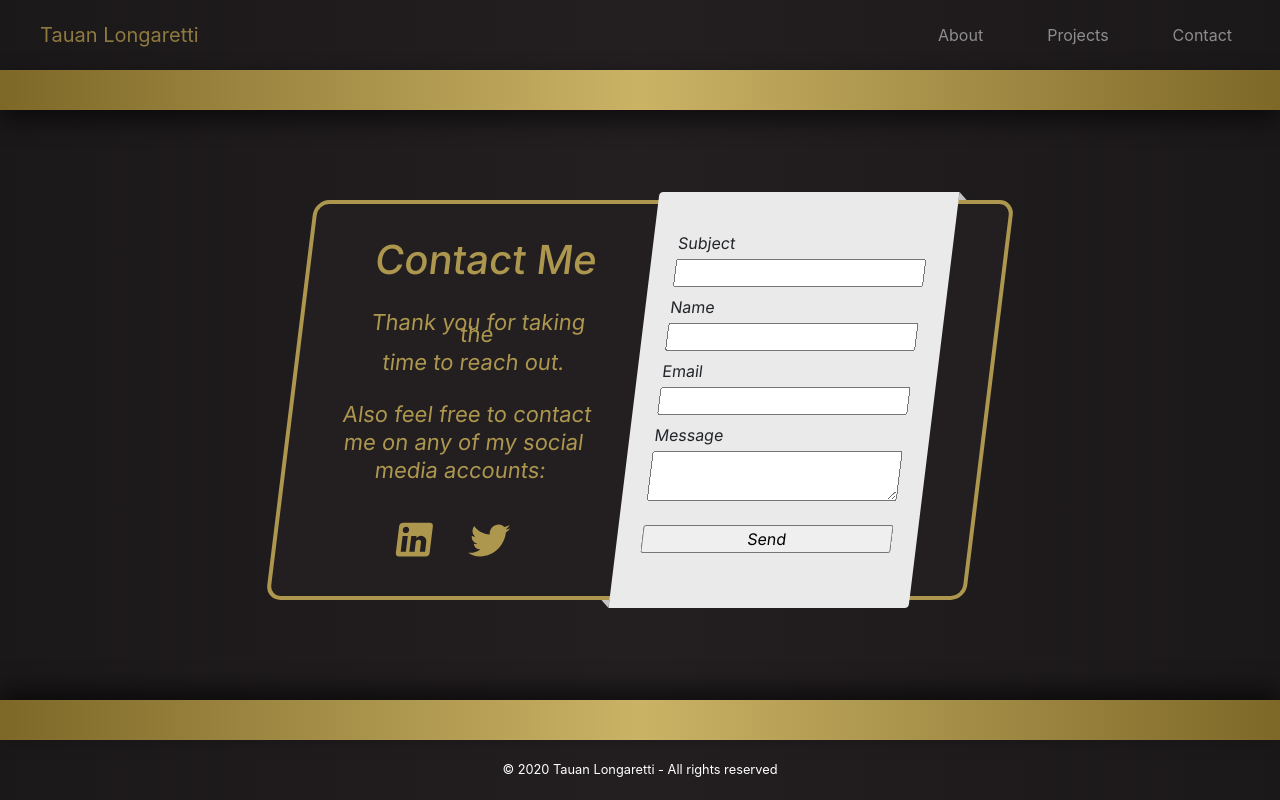
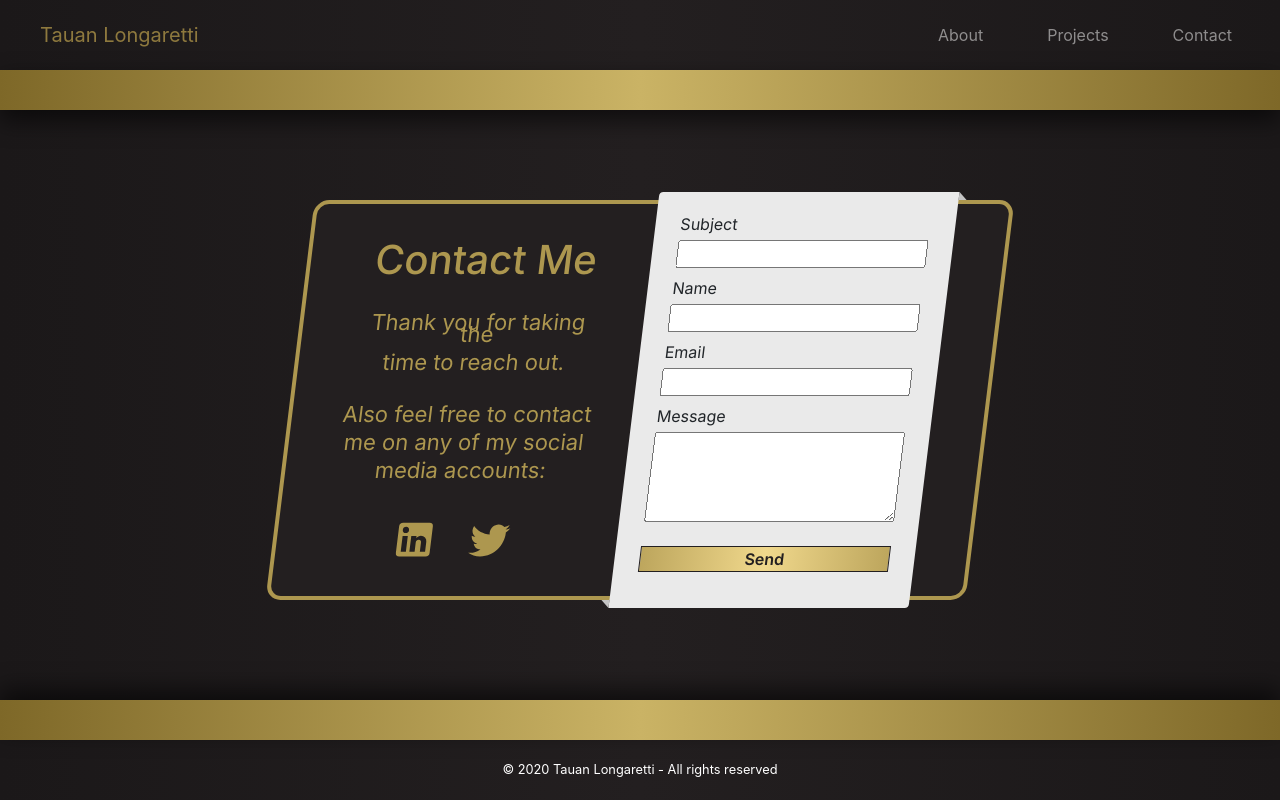
Before and after one commit to tauanlongaretti/portfolio, a React (Create React App) app: page /contact in a window 1280 px wide. Built offline with nearby package versions, Linux system fonts and the light colour scheme.

Commit message:
some styling to contact form

```diff
--- a/src/App.css
+++ b/src/App.css
@@ -32,7 +32,7 @@
 }
 
 .light-background {
-  background-color: var(--light-color)
+  background-color: var(--light-color);
 }
 
 .light-text {
@@ -40,11 +40,11 @@
 }
 
 .dark-background {
-  background-color: var(--dark-color)
+  background-color: var(--dark-color);
 }
 
 .dark-text {
-  color: var(--dark-color)
+  color: var(--dark-color);
 }
 
 /* Footer */
@@ -130,7 +130,7 @@
   top: 20px;
   left: 50px;
   text-align: center;
-  font-size:22px;
+  font-size: 22px;
   line-height: 12px;
 }
 
@@ -169,3 +169,23 @@
   margin: 25px 15px;
   font-size: 45px !important;
 }
+
+.message-input {
+  height: 90px;
+  line-height: 18px;
+  padding: 3px 5px;
+  max-height: 120px;
+}
+
+.send-button {
+  background: rgb(189, 166, 93);
+  background: linear-gradient(
+    90deg,
+    rgba(189, 166, 93, 1) 0%,
+    rgba(240, 216, 140, 1) 50%,
+    rgba(189, 166, 93, 1) 100%
+  );
+  font-weight: 600;
+  border: 1px solid var(--dark-color);
+  color: var(--dark-color)
+}
--- a/src/components/Contact.js
+++ b/src/components/Contact.js
@@ -35,8 +35,8 @@ const Contact = () => {
           <p className="mt-4">Also feel free to contact </p>
           <p>me on any of my social </p>
           <p>media accounts:</p>
-          <LinkedInIcon className="icon" color="action"/>
-          <TwitterIcon className="icon" color="disabled"/>
+          <a href="https://www.linkedin.com/in/tauan-longaretti-57879b194/"><LinkedInIcon className="icon" color="action"/></a>
+          <a href="https://twitter.com/TauanL10"><TwitterIcon className="icon" href="" color="disabled"/></a>
         </div>
         <div className="form-ribbon">
           <form
@@ -50,8 +50,8 @@ const Contact = () => {
             <label className="text-black mt-2 mb-1">Email</label>
             <input type="email" name="email" />
             <label className="text-black mt-2 mb-1">Message</label>
-            <textarea name="message" />
-            <input className="mt-4" type="submit" value="Send" />
+            <textarea name="message" className="message-input"/>
+            <input className="mt-4 send-button" type="submit" value="Send" />
           </form>
         </div>
       </div>
```
